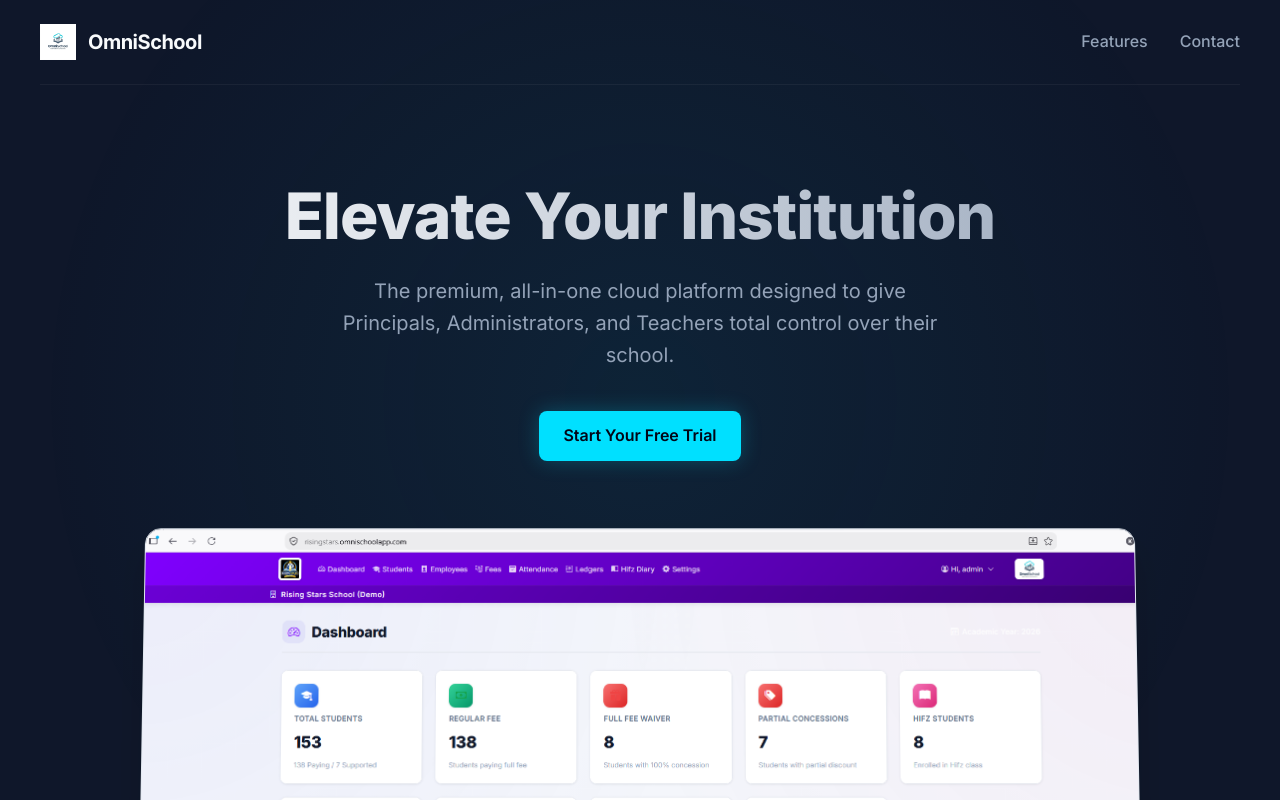
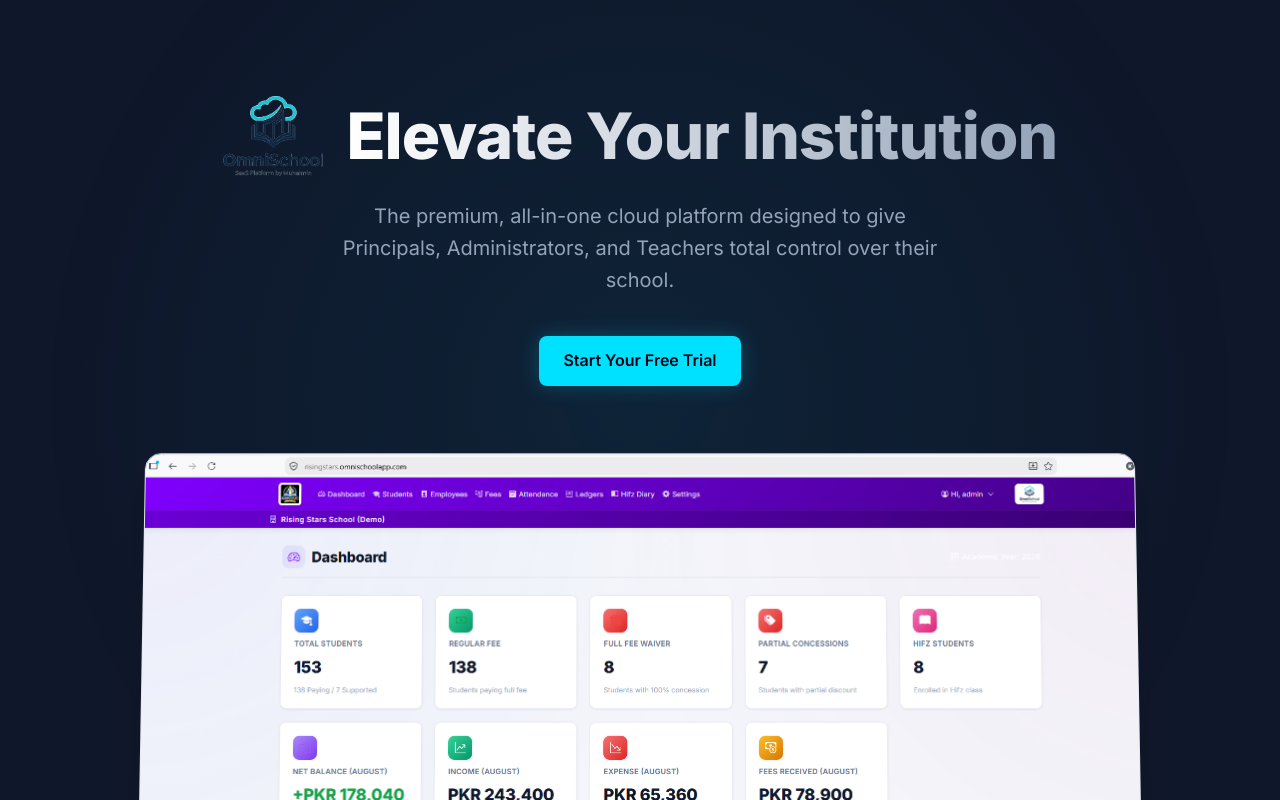
Before and after one commit to Khumee/omnischool-website, a React (Vite) app: page / in a window 1280 px wide. Shown: the top 800 px of the page. Built offline with nearby package versions, Linux system fonts and the light colour scheme.

Commit message:
Use tightly cropped logo, remove navbar, and move logo into Hero section

```diff
--- a/src/App.jsx
+++ b/src/App.jsx
@@ -3,21 +3,14 @@
 function App() {
   return (
     <>
-      {/* Navbar */}
-      <nav className="navbar container">
-          <div className="nav-brand">
-              <img src="/logo.png" alt="OmniSchool Logo" className="nav-logo" />
-              <span>OmniSchool</span>
-          </div>
-          <div className="nav-links">
-              <a href="#features">Features</a>
-              <a href="#contact">Contact</a>
-          </div>
-      </nav>
+
 
       {/* Hero Section */}
       <section className="hero container">
-          <h1>Elevate Your Institution</h1>
+          <div style={{ display: 'flex', alignItems: 'center', justifyContent: 'center', gap: '1.5rem', flexWrap: 'wrap', marginBottom: '1.5rem' }}>
+              <img src="/logo.png" alt="OmniSchool Logo" style={{ height: '80px', width: 'auto' }} />
+              <h1 style={{ marginBottom: 0 }}>Elevate Your Institution</h1>
+          </div>
           <p>The premium, all-in-one cloud platform designed to give Principals, Administrators, and Teachers total control over their school.</p>
 
           <div className="hero-cta">
```
Also changed, not shown: public/logo.png.
